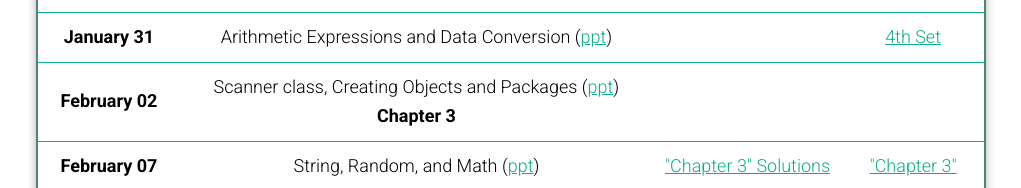
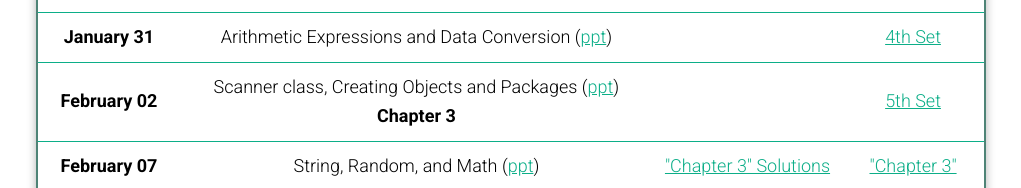
Before and after one commit to wissamfawaz/lau-coe211-computer-programming, a plain HTML site: page index.html in a window 1280 px wide. Shown: the part 716-904 px from the top of the page, without its empty margins (129-1150 px from the left). Drawn offline with Linux system fonts and the light colour scheme; no server answers.

Commit message:
Uploaded 5th Set of Java Files

```diff
--- a/index.html
+++ b/index.html
@@ -141,7 +141,8 @@
               <strong>Chapter 3</strong>
             </td>
             <td>&nbsp;</td>
-            <td>&nbsp;</td>
+            <td><a href="./javaFiles/5thSet.zip">5th Set</a
+              ></td>
           </tr>
           <tr>
             <th scope="row">February 07</th>
```
Also changed, not shown: 1 other file.
